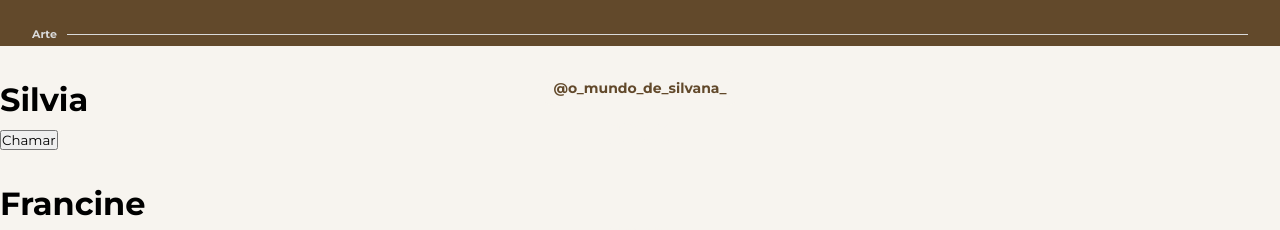
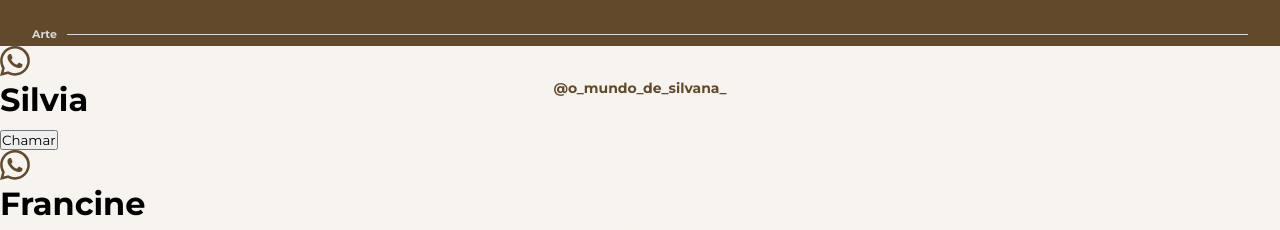
Before and after one commit to MatheusTofani/linktree-cocriativo, a plain HTML site: page index.html in a window 1280 px wide. Shown: the part 754-984 px from the top of the page. Drawn offline with Linux system fonts and the light colour scheme.

Commit message:
ajustando detalhes dos links

```diff
--- a/index.html
+++ b/index.html
@@ -81,7 +81,7 @@
                         <svg xmlns="http://www.w3.org/2000/svg" width="30" height="30" fill="#62492B"
                             class="bi bi-whatsapp" viewBox="0 0 16 16">
                             <path
-                                d="..." />
+                            d="M13.601 2.326A7.85 7.85 0 0 0 7.994 0C3.627 0 .068 3.558.064 7.926c0 1.399.366 2.76 1.057 3.965L0 16l4.204-1.102a7.9 7.9 0 0 0 3.79.965h.004c4.368 0 7.926-3.558 7.93-7.93A7.9 7.9 0 0 0 13.6 2.326zM7.994 14.521a6.6 6.6 0 0 1-3.356-.92l-.24-.144-2.494.654.666-2.433-.156-.251a6.56 6.56 0 0 1-1.007-3.505c0-3.626 2.957-6.584 6.591-6.584a6.56 6.56 0 0 1 4.66 1.931 6.56 6.56 0 0 1 1.928 4.66c-.004 3.639-2.961 6.592-6.592 6.592m3.615-4.934c-.197-.099-1.17-.578-1.353-.646-.182-.065-.315-.099-.445.099-.133.197-.513.646-.627.775-.114.133-.232.148-.43.05-.197-.1-.836-.308-1.592-.985-.59-.525-.985-1.175-1.103-1.372-.114-.198-.011-.304.088-.403.087-.088.197-.232.296-.346.1-.114.133-.198.198-.33.065-.134.034-.248-.015-.347-.05-.099-.445-1.076-.612-1.47-.16-.389-.323-.335-.445-.34-.114-.007-.247-.007-.38-.007a.73.73 0 0 0-.529.247c-.182.198-.691.677-.691 1.654s.71 1.916.81 2.049c.098.133 1.394 2.132 3.383 2.992.47.205.84.326 1.129.418.475.152.904.129 1.246.08.38-.058 1.171-.48 1.338-.943.164-.464.164-.86.114-.943-.049-.084-.182-.133-.38-.232" />
                         </svg>
                         <div>
                             <h1>Silvia</h1>
@@ -95,7 +95,7 @@
                         <svg xmlns="http://www.w3.org/2000/svg" width="30" height="30" fill="#62492B"
                             class="bi bi-whatsapp" viewBox="0 0 16 16">
                             <path
-                                d="..." />
+                            d="M13.601 2.326A7.85 7.85 0 0 0 7.994 0C3.627 0 .068 3.558.064 7.926c0 1.399.366 2.76 1.057 3.965L0 16l4.204-1.102a7.9 7.9 0 0 0 3.79.965h.004c4.368 0 7.926-3.558 7.93-7.93A7.9 7.9 0 0 0 13.6 2.326zM7.994 14.521a6.6 6.6 0 0 1-3.356-.92l-.24-.144-2.494.654.666-2.433-.156-.251a6.56 6.56 0 0 1-1.007-3.505c0-3.626 2.957-6.584 6.591-6.584a6.56 6.56 0 0 1 4.66 1.931 6.56 6.56 0 0 1 1.928 4.66c-.004 3.639-2.961 6.592-6.592 6.592m3.615-4.934c-.197-.099-1.17-.578-1.353-.646-.182-.065-.315-.099-.445.099-.133.197-.513.646-.627.775-.114.133-.232.148-.43.05-.197-.1-.836-.308-1.592-.985-.59-.525-.985-1.175-1.103-1.372-.114-.198-.011-.304.088-.403.087-.088.197-.232.296-.346.1-.114.133-.198.198-.33.065-.134.034-.248-.015-.347-.05-.099-.445-1.076-.612-1.47-.16-.389-.323-.335-.445-.34-.114-.007-.247-.007-.38-.007a.73.73 0 0 0-.529.247c-.182.198-.691.677-.691 1.654s.71 1.916.81 2.049c.098.133 1.394 2.132 3.383 2.992.47.205.84.326 1.129.418.475.152.904.129 1.246.08.38-.058 1.171-.48 1.338-.943.164-.464.164-.86.114-.943-.049-.084-.182-.133-.38-.232" />
                         </svg>
                         <div>
                             <h1>Francine</h1>
```
